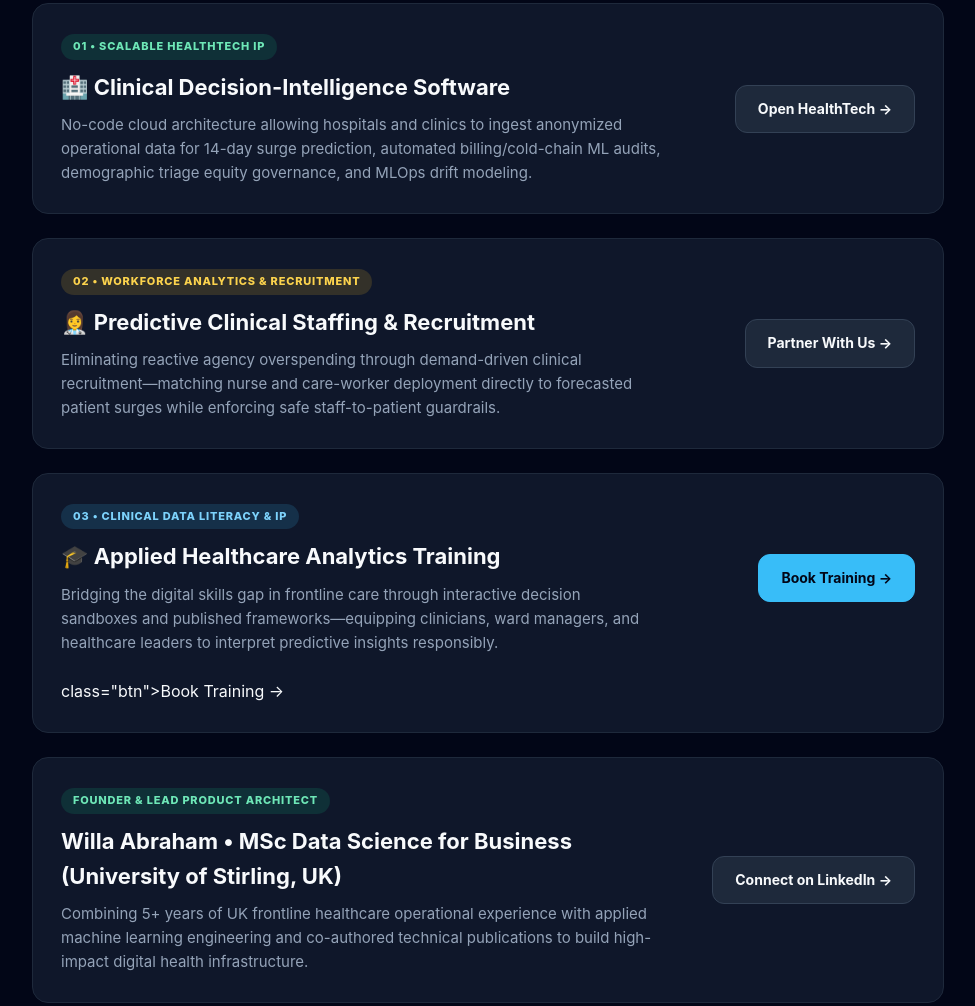
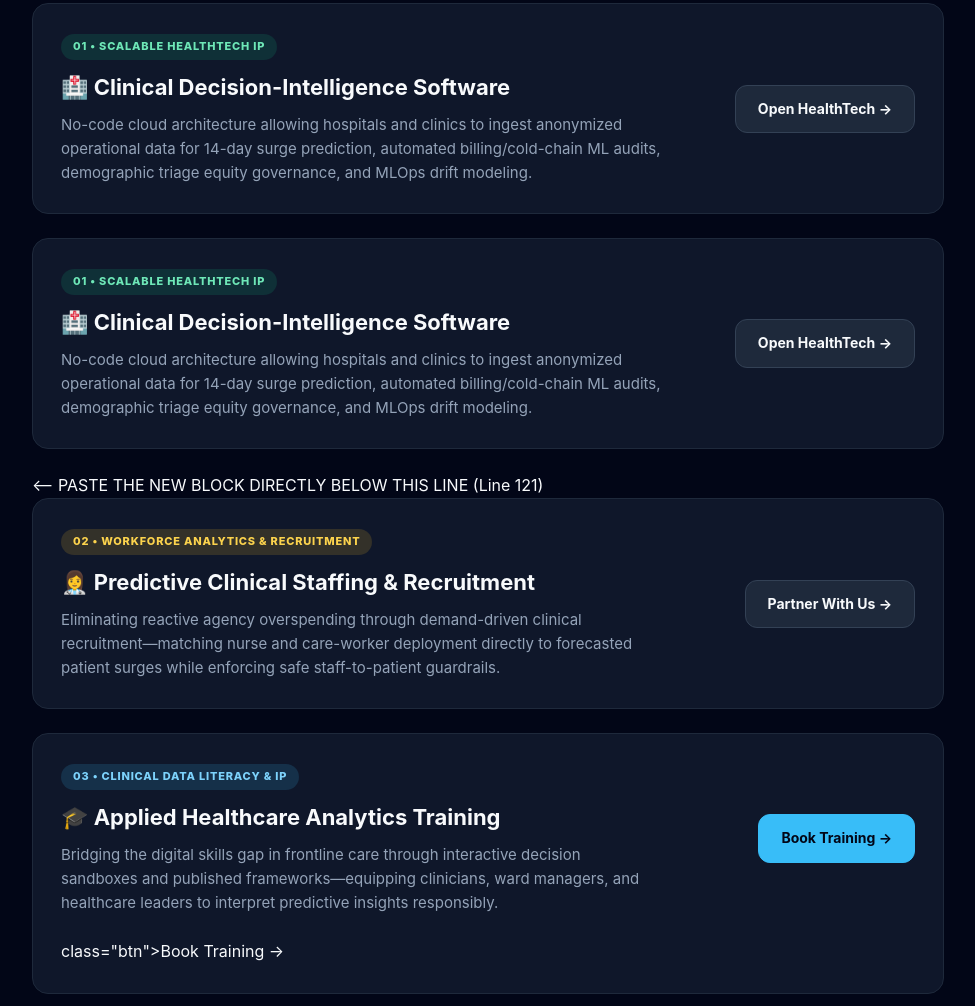
Before and after one commit to TWEVIX/twevix-care-website, a plain HTML site: page index.html in a window 1280 px wide. Shown: the part 913-1919 px from the top of the page, without its empty margins (152-1127 px from the left). Drawn offline with Linux system fonts and the light colour scheme.

```diff
--- a/index.html
+++ b/index.html
@@ -115,6 +115,15 @@ footer a{color:#34d399;font-weight:600}
       </div>
       <a href="https://twevix-care.streamlit.app/" target="_blank" class="btn">Open HealthTech →</a>
     </div>
+  <section id="solutions">
+    <div class="box">
+      <div class="box-text">
+        <span class="tag t-em">01 • Scalable HealthTech IP</span>
+        <h3>🏥 Clinical Decision-Intelligence Software</h3>
+        <p>No-code cloud architecture allowing hospitals and clinics to ingest anonymized operational data for 14-day surge prediction, automated billing/cold-chain ML audits, demographic triage equity governance, and MLOps drift modeling.</p>
+      </div>
+      <a href="https://streamlit.app" target="_blank" class="btn">Open HealthTech →</a>
+    </div>  <-- PASTE THE NEW BLOCK DIRECTLY BELOW THIS LINE (Line 121)
 
     <div class="box">
       <div class="box-text">
```
